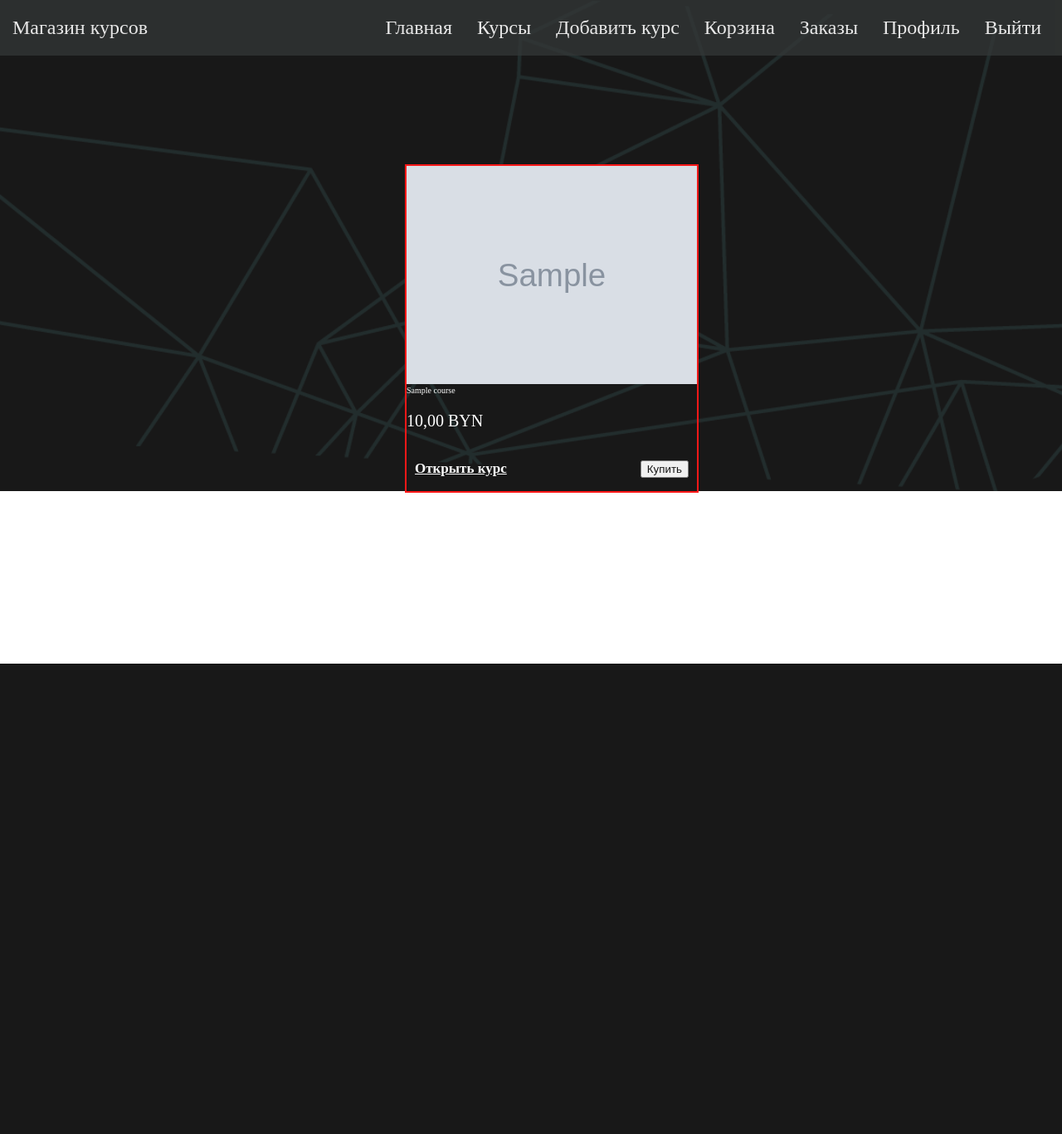
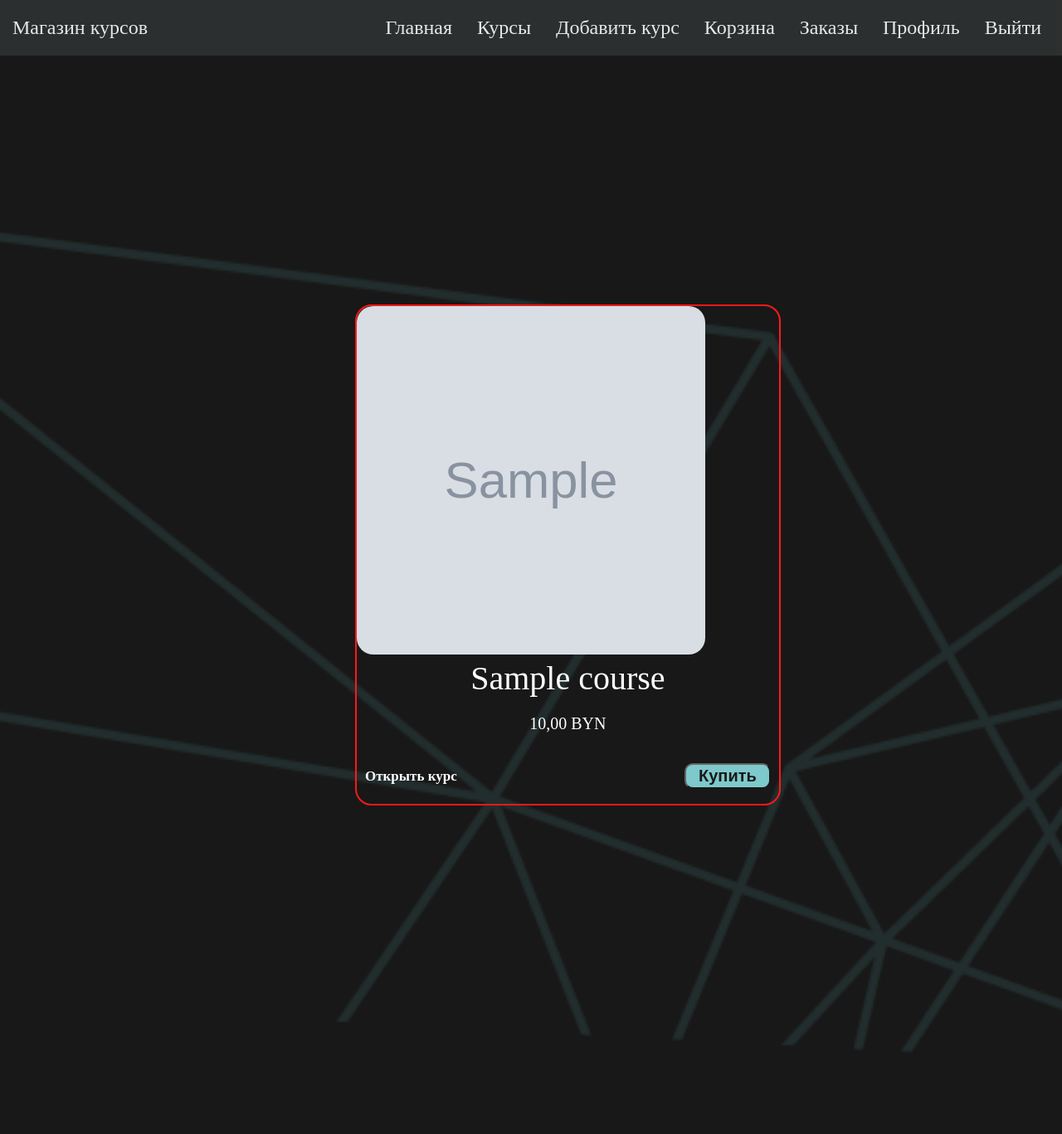
Before and after one commit to Konstantine899/diplom-VSTU, a Node server app: page /courses in a window 1280 px wide. Shown: the whole page at 83% size. Before the commit the page ends 800 px from the top, so only its background shows below. Run offline with Node 20, Linux system fonts and the light colour scheme; a user stored in the database is signed in; tables that the repository leaves empty hold one stand-in row (values such as "Sample post"); grey boxes marked "Sample" are stand-in pictures; some libraries are stand-ins or nearby versions.

Commit message:
033 work basket

```diff
--- a/public/app.js
+++ b/public/app.js
@@ -50,7 +50,7 @@ if ($card) {
                   <td>${c.title}</td>
                   <td>${c.count}</td>
                   <td>
-                    <button class="btn btm-small js-remove" data-id="${c.id}">Удалить</button>
+                    <button class="btn btm-small js-remove" data-id="${c.id}" data-csrf="${csrf}">Удалить</button>
                   </td>
                 </tr>
                 `;
--- a/public/style.css
+++ b/public/style.css
@@ -35,7 +45,9 @@ body {
   align-items: center;
   flex-wrap: wrap;
   background-color: black;
-  margin-top: -67px; }
+  margin-top: -167px;
+  padding-top: 100px;
+  padding-bottom: 400px; }
 
 .block {
   background: url(../img/main-bg.jpg) no-repeat;
@@ -166,42 +177,74 @@ main {
   justify-content: space-between;
   flex-direction: column;
   align-items: center;
-  padding-top: 200px; }
+  margin-top: 167px; }
 
 .row__column {
-  width: 300px;
   margin: 0px 50px;
-  height: auto;
+  height: 600px;
   left: auto;
-  right: auto; }
+  right: auto;
+  margin-top: 200px; }
 
 .card {
-  margin-top: 200px;
-  outline: 2px solid red;
-  width: 350px;
+  border: 2px solid red;
+  border-radius: 20px;
+  width: 120%;
   height: 100%; }
 
+.card,
+p,
+strong {
+  color: white;
+  font-size: 2rem; }
+
+.card-image-wrapper {
+  width: 350px; }
+
 .card .card-image img {
-  width: 350px;
-  height: 100%; }
+  width: 420px;
+  height: 420px;
+  border-radius: 20px; }
 
 .card-content {
   display: flex;
   flex-direction: column;
-  align-items: flex-start;
+  align-items: center;
   justify-content: flex-start; }
 
 .card-content span {
+  font-size: 4rem;
   color: white; }
 
 .card-action a {
   color: white;
+  text-decoration: none;
   font-size: 1.7rem;
   font-weight: 700; }
+
+.card-action a:hover {
+  color: yellow;
+  cursor: pointer; }
 
 .price {
   font-size: 2rem;
   color: white; }
+
+.btn,
+.btn-primary {
+  font-size: 2rem;
+  padding: 2px 15px;
+  border-radius: 10px;
+  background-color: #71c4c6;
+  color: black;
+  font-weight: 700; }
+
+.btn-primary:hover {
+  border-radius: 10px;
+  border: 1px solid white;
+  cursor: pointer;
+  color: yellow;
+  background-color: black; }
 
 .course {
   width: 100%;
--- a/public/style.scss
+++ b/public/style.scss
@@ -20,13 +20,24 @@ body {
   margin: 0;
   max-width: 100%;
 }
-
+h1 {
+  font-size: 2.2rem;
+  line-height: 110%;
+  margin: 0;
+}
 #login {
   margin-top: 50px;
 }
 #register {
   margin-top: 50px;
 }
+#card {
+  padding-top: 200px;
+  color: white;
+  font-size: 3rem;
+}
+
+
 .conteiner {
   height: 100%;
 }
@@ -43,7 +54,9 @@ body {
   align-items: center;
   flex-wrap: wrap;
   background-color: black;
-  margin-top: -67px;
+  margin-top: -167px;
+  padding-top: 100px;
+  padding-bottom: 400px;
   // height: 1000px;
 }
 
@@ -55,7 +68,6 @@ body {
   // margin-top: 4px;
   height: 555px;
 }
-
 
 .main__img {
   padding-top: 67px;
@@ -89,7 +101,7 @@ main .main__img-bg {
   margin: 0;
   z-index: 999;
 }
-.main__parallelogram{
+.main__parallelogram {
   margin-bottom: 700px;
   margin-top: -115px;
 }
@@ -101,27 +113,24 @@ main .main__img-bg {
   justify-content: center;
   align-items: center;
   width: 100%;
-  height: 600px;
+  height: 700px;
   background: linear-gradient(to right, #4d9799, #71c4c6, #4d9799);
   clip-path: polygon(6% 0%, 140% 25%, 94% 100%, -20% 85%);
   outline: 2px solid red;
-
 }
 .main__parallelogram-line {
   background: url(../img/lines1.png);
 }
 
-.line,
-.main__parallelogram,
+.main__parallelogram-content,
+h1 {
+  font-size: 7rem;
+  color: white;
+  outline: 2px solid red;
+}
+.main__parallelogram-content,
 p {
   font-size: 3rem;
-  color: red;
-}
-
-h1 {
-  font-size: 2.2rem;
-  line-height: 110%;
-  margin: 0;
 }
 
 nav .nav-wrapper {
@@ -189,46 +198,79 @@ main {
   justify-content: space-between;
   flex-direction: column;
   align-items: center;
-  padding-top: 200px;
+  margin-top: 167px;
 }
+
 .row__column {
-  width: 300px;
   margin: 0px 50px;
-  height: auto;
+  height: 600px;
   left: auto;
   right: auto;
+  margin-top: 200px;
 }
 .card {
-  margin-top: 200px;
-  outline: 2px solid red;
-  width: 350px;
+  border: 2px solid red;
+  border-radius: 20px;
+  width: 120%;
   height: 100%;
 }
+.card,
+p,
+strong {
+  color: white;
+  font-size: 2rem;
+}
+.card-image-wrapper {
+  width: 350px;
+}
 .card .card-image img {
-  width: 350px;
-  height: 100%;
+  width: 420px;
+  height: 420px;
+  border-radius: 20px;
 }
 
 .card-content {
   display: flex;
   flex-direction: column;
-  align-items: flex-start;
+  align-items: center;
   justify-content: flex-start;
 }
 .card-content span {
+  font-size: 4rem;
   color: white;
 }
 .card-action a {
   color: white;
+  text-decoration: none;
   font-size: 1.7rem;
   font-weight: 700;
+}
+.card-action a:hover {
+  color: yellow;
+  cursor: pointer;
 }
 
 .price {
   font-size: 2rem;
   color: white;
 }
-
+.btn,
+.btn-primary {
+  font-size: 2rem;
+  padding: 2px 15px;
+  border-radius: 10px;
+  background-color: #71c4c6;
+  color: black;
+  // border: 1px solid white;
+  font-weight: 700;
+}
+.btn-primary:hover {
+  border-radius: 10px;
+  border: 1px solid white;
+  cursor: pointer;
+  color: yellow;
+  background-color: black;
+}
 .course {
   width: 100%;
   display: flex;
@@ -260,7 +302,7 @@ main {
   flex-direction: column;
   align-items: center;
   margin-bottom: 100px;
-  margin-top: 100px;
+  margin-top: 250px;
 }
 
 .course-form {
--- a/views/courses.hbs
+++ b/views/courses.hbs
@@ -1,14 +1,14 @@
 {{! courses.hbs }}
+
 {{#if courses.length}}
 {{#each courses}}
-
+<div class="row">
+  {{!-- <div class="col s12 m7"> --}}
   <div class="row__column">
     <div class="card">
 
-      <div class="card-image-wrapper">
-        <div class="card-image">
-          <img src="{{img}}" alt="{{title}}" />
-        </div>
+      <div class="card-image">
+        <img src="{{img}}" alt="{{title}}" />
       </div>
 
       <div class="card-content">
@@ -34,6 +34,7 @@
       </div>
 
     </div>
+  </div>
 </div>
 {{/each}}
 {{else}}
--- a/views/index.hbs
+++ b/views/index.hbs
@@ -14,7 +14,11 @@
     </div>
     <div class="line main__parallelogram">
         <div class="line main__parallelogram-line">
-            <p>Привет</p>
+            <div class="main__parallelogram-content">
+                <h1>О приложении</h1>
+                <p>И так начнем</p>
+            </div>
+
         </div>
 
     </div>
--- a/views/orders.hbs
+++ b/views/orders.hbs
@@ -1,6 +1,6 @@
 {{!-- orders.hbs --}}
 
-<div class="row">
+
 {{#if orders.length}}
 {{#each orders}}
 <div class="row">
@@ -30,4 +30,3 @@
 {{else}}
 <p>Заказов нет</p>
 {{/if}}
-</div>
```
Also changed, not shown: other parts of public/style.css (+20 -11 lines), node_conspect/solving errors/001.md (added, +251 -0 lines), views/add.hbs (+6 -4 lines), views/card.hbs (+12 -14 lines), views/course-edit.hbs (+4 -6 lines), views/profile.hbs (+6 -3 lines), node_conspect/solving errors/img/001.jpg (added), node_conspect/solving errors/img/002.jpg (added), node_conspect/solving errors/img/003.jpg (added), node_conspect/solving errors/img/004.jpg (added), node_conspect/solving errors/img/005.jpg (added), node_conspect/solving errors/img/006.jpg (added), node_conspect/solving errors/img/007.jpg (added), 1 other file.
